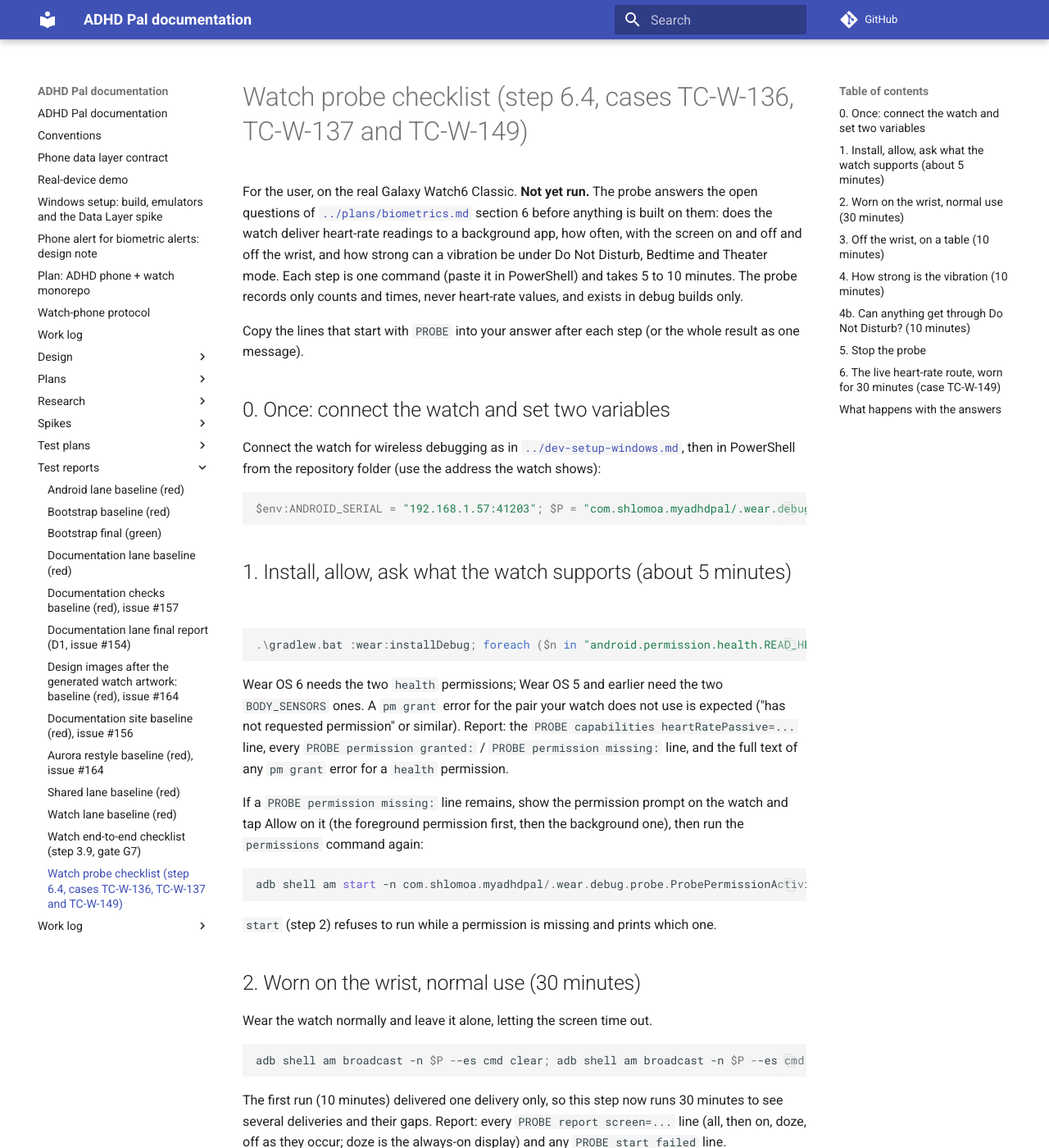
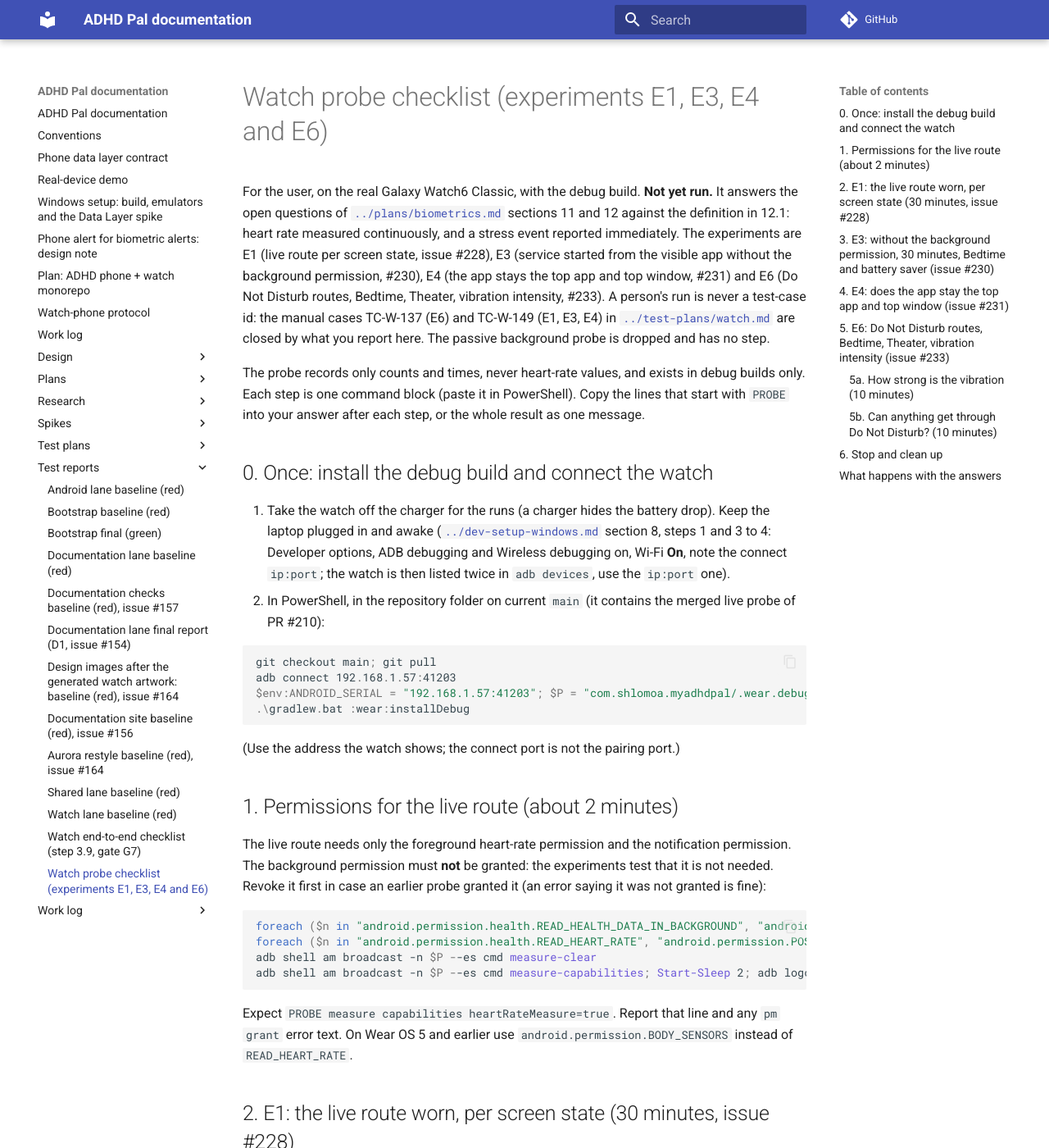
Before and after one commit to shlomoa/my-adhd-pal, an MkDocs documentation site: the page built from docs/test-reports/watch-probe-checklist.md, in a window 1280 px wide and 1400 px high. Shown: the whole window at 82% size. Built offline with MkDocs 1.6.1 and Material for MkDocs 9.7.7, drawn with Linux system fonts in a browser that asks for light colours; comment, search, counter and statistics services are not loaded; some of the changed text lies outside the part shown.

Commit message:
Rewrite the watch probe checklist for experiments E1, E3, E4 and E6 (#239)
Claude-Session: https://claude.ai/code/session_01WEDbyAJ64XqdSoQasUsg7b

Co-authored-by: Claude <noreply@anthropic.com>

````diff
--- a/docs/test-reports/watch-probe-checklist.md
+++ b/docs/test-reports/watch-probe-checklist.md
@@ -1,64 +1,118 @@
-# Watch probe checklist (step 6.4, cases TC-W-136, TC-W-137 and TC-W-149)
+# Watch probe checklist (experiments E1, E3, E4 and E6)
 
-For the user, on the real Galaxy Watch6 Classic. **Not yet run.** The probe answers the open questions of
-[`../plans/biometrics.md`](../plans/biometrics.md) section 6 before anything is built on them: does the watch deliver
-heart-rate readings to a background app, how often, with the screen on and off and off the wrist, and how strong can a
-vibration be under Do Not Disturb, Bedtime and Theater mode. Each step is one command (paste it in PowerShell) and takes
-5 to 10 minutes. The probe records only counts and times, never heart-rate values, and exists in debug builds only.
+For the user, on the real Galaxy Watch6 Classic, with the debug build. **Not yet run.** It answers the open questions of
+[`../plans/biometrics.md`](../plans/biometrics.md) sections 11 and 12 against the definition in 12.1: heart rate measured
+continuously, and a stress event reported immediately. The experiments are E1 (live route per screen state, issue #228),
+E3 (service started from the visible app without the background permission, #230), E4 (the app stays the top app and top
+window, #231) and E6 (Do Not Disturb routes, Bedtime, Theater, vibration intensity, #233). A person's run is never a
+test-case id: the manual cases TC-W-137 (E6) and TC-W-149 (E1, E3, E4) in [`../test-plans/watch.md`](../test-plans/watch.md)
+are closed by what you report here. The passive background probe is dropped and has no step.
 
-Copy the lines that start with `PROBE` into your answer after each step (or the whole result as one message).
+The probe records only counts and times, never heart-rate values, and exists in debug builds only. Each step is one
+command block (paste it in PowerShell). Copy the lines that start with `PROBE` into your answer after each step, or the
+whole result as one message.
 
-## 0. Once: connect the watch and set two variables
+## 0. Once: install the debug build and connect the watch
 
-Connect the watch for wireless debugging as in [`../dev-setup-windows.md`](../dev-setup-windows.md), then in PowerShell
-from the repository folder (use the address the watch shows):
+1. Take the watch off the charger for the runs (a charger hides the battery drop). Keep the laptop plugged in and awake
+   ([`../dev-setup-windows.md`](../dev-setup-windows.md) section 8, steps 1 and 3 to 4: Developer options, ADB debugging and
+   Wireless debugging on, Wi-Fi **On**, note the connect `ip:port`; the watch is then listed twice in `adb devices`, use the
+   `ip:port` one).
+2. In PowerShell, in the repository folder on current `main` (it contains the merged live probe of PR #210):
 
 ```powershell
+git checkout main; git pull
+adb connect 192.168.1.57:41203
 $env:ANDROID_SERIAL = "192.168.1.57:41203"; $P = "com.shlomoa.myadhdpal/.wear.debug.probe.ProbeReceiver"
+.\gradlew.bat :wear:installDebug
 ```
 
-## 1. Install, allow, ask what the watch supports (about 5 minutes)
+(Use the address the watch shows; the connect port is not the pairing port.)
+
+## 1. Permissions for the live route (about 2 minutes)
+
+The live route needs only the foreground heart-rate permission and the notification permission. The background permission
+must **not** be granted: the experiments test that it is not needed. Revoke it first in case an earlier probe granted it
+(an error saying it was not granted is fine):
 
 ```powershell
-.\gradlew.bat :wear:installDebug; foreach ($n in "android.permission.health.READ_HEART_RATE", "android.permission.health.READ_HEALTH_DATA_IN_BACKGROUND", "android.permission.BODY_SENSORS", "android.permission.BODY_SENSORS_BACKGROUND") { Write-Host "grant $n"; adb shell pm grant com.shlomoa.myadhdpal $n }; adb shell am broadcast -n $P --es cmd capabilities; adb shell am broadcast -n $P --es cmd permissions; Start-Sleep 3; adb logcat -d -s PROBE:I
+foreach ($n in "android.permission.health.READ_HEALTH_DATA_IN_BACKGROUND", "android.permission.BODY_SENSORS_BACKGROUND") { adb shell pm revoke com.shlomoa.myadhdpal $n }
+foreach ($n in "android.permission.health.READ_HEART_RATE", "android.permission.POST_NOTIFICATIONS") { adb shell pm grant com.shlomoa.myadhdpal $n }
+adb shell am broadcast -n $P --es cmd measure-clear
+adb shell am broadcast -n $P --es cmd measure-capabilities; Start-Sleep 2; adb logcat -d -s PROBE:I
 ```
 
-Wear OS 6 needs the two `health` permissions; Wear OS 5 and earlier need the two `BODY_SENSORS` ones. A `pm grant` error for the
-pair your watch does not use is expected ("has not requested permission" or similar). Report: the `PROBE capabilities
-heartRatePassive=...` line, every `PROBE permission granted:` / `PROBE permission missing:` line, and the full text of any
-`pm grant` error for a `health` permission.
+Expect `PROBE measure capabilities heartRateMeasure=true`. Report that line and any `pm grant` error text. On Wear OS 5 and
+earlier use `android.permission.BODY_SENSORS` instead of `READ_HEART_RATE`.
 
-If a `PROBE permission missing:` line remains, show the permission prompt on the watch and tap Allow on it (the foreground
-permission first, then the background one), then run the `permissions` command again:
+## 2. E1: the live route worn, per screen state (30 minutes, issue #228)
+
+Wear the watch normally, off the charger, and write down the battery percentage shown on the watch (**before**). Set the
+screen timeout in the watch settings to its longest value so that phase A can run untouched. Then start the service the
+way the app will, from a visible activity:
 
 ```powershell
-adb shell am start -n com.shlomoa.myadhdpal/.wear.debug.probe.ProbePermissionActivity; Start-Sleep 30; adb shell am broadcast -n $P --es cmd permissions; Start-Sleep 3; adb logcat -d -s PROBE:I
+adb shell am start -n com.shlomoa.myadhdpal/.wear.debug.probe.ProbeMeasureActivity; Start-Sleep 5; adb logcat -d -s PROBE:I
 ```
 
-`start` (step 2) refuses to run while a permission is missing and prints which one.
+Expect `PROBE measure start registered`. If it says `permission missing`, run step 1 again. A "Probe: measuring heart rate"
+notification appears on the watch: swipe to the notification list now and say whether you see it (it should stay there for
+the whole run). Do not use the watch or start any other app during the run, and do not touch the screen in phases A and C.
 
-## 2. Worn on the wrist, normal use (30 minutes)
+| Phase | 10 minutes | What you do |
+|---|---|---|
+| A | Screen on, untouched | Do not touch the watch; the screen stays on as long as it does. If it dims or goes off, note the minute |
+| B | Dim / always-on display | Leave the arm still so the screen goes to the always-on display (dim). If it will not, note what it did |
+| C | Screen off | Lay the arm down still so the screen goes off |
 
-Wear the watch normally and leave it alone, letting the screen time out.
+After each phase run the report (it is cumulative; run it once more at the end):
 
 ```powershell
-adb shell am broadcast -n $P --es cmd clear; adb shell am broadcast -n $P --es cmd start; Start-Sleep 1800; adb shell am broadcast -n $P --es cmd report; Start-Sleep 3; adb logcat -d -s PROBE:I
+adb shell am broadcast -n $P --es cmd measure-report; Start-Sleep 2; adb logcat -d -s PROBE:I
 ```
 
-The first run (10 minutes) delivered one delivery only, so this step now runs 30 minutes to see several deliveries and their gaps. Report: every `PROBE report screen=...` line (all, then on, doze, off as they occur; doze is the always-on display) and any `PROBE start failed` line. `newestAgeSec` is how old the newest sample was when the delivery arrived. `gapSec` is the time between
-deliveries in seconds. No `delivery` lines at all means the watch delivered nothing to the app.
+The report prints `PROBE measure screen=all readings=... perMin=... gapSec median=... p95=... max=...`, one such line per
+screen state that occurred (`on`, `doze` is the always-on display, `off`), one `availability` line per sensor change with
+`atSec` (seconds since start; compare with the longest gap to find the cause of the 60 s gap seen earlier) and
+`PROBE measure battery start=... now=... dropPerHour=...`. When the three phases are done, write down the battery
+percentage on the watch (**after**), leave the service running for step 3 or stop it with
+`adb shell am broadcast -n $P --es cmd measure-stop`.
 
-## 3. Off the wrist, on a table (10 minutes)
+Report: every `PROBE measure` line after phase C, the report after A and after B, the battery before and after, whether the
+notification stayed visible, the minute the screen dimmed or went off in phase A, and anything else you did on the watch.
 
-Take the watch off, put it on a table, screen off.
+## 3. E3: without the background permission, 30 minutes, Bedtime and battery saver (issue #230)
 
-```powershell
-adb shell am broadcast -n $P --es cmd clear; Start-Sleep 600; adb shell am broadcast -n $P --es cmd report; Start-Sleep 3; adb logcat -d -s PROBE:I
-```
+Step 1 already left the background permission off, so step 2 is the first half of E3. For the rest:
 
-Report: the `PROBE report` lines. Few or no deliveries off the wrist is expected; it shows what the watch does then.
+1. Run `measure-clear`, start the service from the visible app as in step 2, wear the watch for 30 minutes (screen as
+   it comes). After 30 minutes run `measure-report` as in step 2. Report the `PROBE measure` lines and whether the
+   notification is still there. **The service survived** means readings in the last minutes and no `start failed` line.
+2. Bedtime: with the service running, turn Bedtime mode on in the watch quick settings for 10 minutes, then off. Run
+   `measure-report` after turning it on (minute 0) and after the 10 minutes. Report the readings and gaps.
+3. Battery saver: the same with battery saver / power saving on (watch Settings, Battery; the name may differ, say what you
+   used) for 10 minutes.
 
-## 4. How strong is the vibration (10 minutes)
+Stop with `measure-stop` at the end. State whether any permission prompt appeared on the watch during these runs.
+
+## 4. E4: does the app stay the top app and top window (issue #231)
+
+Observed on the watch, no command needed beyond the start in step 2. The current probe activity closes at once (it only
+starts the service), so what you see is what the system does with a started app: say what the watch face and the
+screen show after a minute of leaving it alone. Answer, in your own words:
+
+1. After the start, which screen is shown, the app or the watch face? After the screen timeout, and after waking it?
+2. In the always-on display (phase B of step 2): app, watch face, or other?
+3. What is the screen timeout setting, and does any setting keep the screen on while the app runs (say which: for example
+   "Keep screen on", "Touch to wake", "Wake up gesture")?
+4. After you tap the notification, does the app come to the front?
+
+If the probe cannot show the app staying in front (it has no screen of its own), say so: the lane then adds a screen that stays
+in front with a keep-screen-on switch to the debug build, and this step is repeated with it.
+
+## 5. E6: Do Not Disturb routes, Bedtime, Theater, vibration intensity (issue #233)
+
+### 5a. How strong is the vibration (10 minutes)
 
 The same command in each state below. Run it, then say whether you felt it and how strong (none, weak, strong):
 
@@ -77,24 +131,20 @@ adb shell am broadcast -n $P --es cmd vibrate
 
 Also report the `PROBE vibrate amplitudeControl=...` line (`adb logcat -d -s PROBE:I`). Put every setting back afterwards.
 
-## 4b. Can anything get through Do Not Disturb? (10 minutes)
+### 5b. Can anything get through Do Not Disturb? (10 minutes)
 
-Two routes to try with Do Not Disturb on (`adb shell cmd notification set_dnd priority`; remember to turn it off afterwards with
-`adb shell cmd notification set_dnd off`). First allow notifications once:
+Two routes to try with Do Not Disturb on (`adb shell cmd notification set_dnd priority`; turn it off afterwards with
+`adb shell cmd notification set_dnd off`). The notification permission was granted in step 1.
 
-```powershell
-adb shell pm grant com.shlomoa.myadhdpal android.permission.POST_NOTIFICATIONS
-```
-
-Route 1, an alarm notification that asks to bypass Do Not Disturb with a full-screen alert. Run it, say whether the watch vibrated and the
-screen woke with a big "Probe alert", and copy the `PROBE notify-alarm posted ...` line:
+Route 1, an alarm notification that asks to bypass Do Not Disturb with a full-screen alert. Run it, say whether the watch
+vibrated and the screen woke with a big "Probe alert", and copy the `PROBE notify-alarm posted ...` line:
 
 ```powershell
 adb shell am broadcast -n $P --es cmd notify-alarm; Start-Sleep 5; adb logcat -d -s PROBE:I
 ```
 
-Then on the watch open Settings and look for the Do Not Disturb exceptions or "Override Do Not Disturb for" and allow the app "ADHD Pal"
-(say if no such setting exists), and run the same command again.
+Then on the watch open Settings and look for the Do Not Disturb exceptions or "Override Do Not Disturb for" and allow the app
+"ADHD Pal" (say if no such setting exists), and run the same command again.
 
 Route 2, an alarm clock that fires after 15 seconds (keep the watch still and wait):
 
@@ -103,49 +153,22 @@ adb shell am broadcast -n $P --es cmd alarm-clock; Start-Sleep 25; adb logcat -d
 ```
 
 Report for each: felt or not, strength, whether the screen woke, and the `PROBE` lines (`alarm-clock fired`, `alert screen shown`).
+Repeat both routes with Bedtime mode on and with Theater mode on, and say for each which routes got through.
 
-## 5. Stop the probe
+## 6. Stop and clean up
 
 ```powershell
-adb shell am broadcast -n $P --es cmd stop; Start-Sleep 2; adb logcat -d -s PROBE:I
+adb shell am broadcast -n $P --es cmd measure-stop; adb shell cmd notification set_dnd off
 ```
 
-Report: `PROBE stop cleared`. The probe stays installed (debug build) and does nothing until started again.
-
-## 6. The live heart-rate route, worn for 30 minutes (case TC-W-149)
-
-For [`../plans/biometrics.md`](../plans/biometrics.md) section 11: the app measures only while it runs. Do step 5 first, so the old probe does not
-confuse the numbers. Wear the watch, with the screen on, on the wrist.
-
-```powershell
-adb shell pm grant com.shlomoa.myadhdpal android.permission.health.READ_HEART_RATE
-adb shell pm grant com.shlomoa.myadhdpal android.permission.POST_NOTIFICATIONS
-adb shell am broadcast -n $P --es cmd measure-clear
-adb shell am broadcast -n $P --es cmd measure-capabilities; Start-Sleep 2; adb logcat -d -s PROBE:I
-adb shell am start -n com.shlomoa.myadhdpal/.wear.debug.probe.ProbeMeasureActivity; Start-Sleep 5; adb logcat -d -s PROBE:I
-```
-
-Do not grant `READ_HEALTH_DATA_IN_BACKGROUND` (it must not be needed). Expect `PROBE measure capabilities heartRateMeasure=true` and `PROBE measure start registered`.
-If it says `permission missing`, run the permission step of step 1 and start again. A "Probe: measuring heart rate" notification appears on the watch.
-
-Then, with the watch worn the whole time:
-
-1. 10 minutes: keep the screen lit (touch it now and then).
-2. 10 minutes: leave it alone so the screen dims and goes to the always-on display.
-3. 10 minutes: hold the wrist down (or lay your arm still) so the screen goes off.
-
-```powershell
-adb shell am broadcast -n $P --es cmd measure-report; Start-Sleep 2; adb logcat -d -s PROBE:I
-adb shell am broadcast -n $P --es cmd measure-stop
-```
-
-Report the `PROBE measure` lines (one for all readings, one per screen state, any `availability` lines, and the `battery` line) and say whether the
-notification was still there at the end, and whether you started anything else on the watch during the 30 minutes. The report shows about one reading
-per second if the live route works; long gaps in the `doze` or `off` lines would mean readings stop, or arrive late, with the screen dim or off.
+Turn Bedtime, Theater and battery saver off and put the vibration intensity and screen timeout back. The probe stays
+installed (debug build) and does nothing until started again.
 
 ## What happens with the answers
 
-- Capability or deliveries missing: the user decides whether biometric alerts are still worth building
-  ([`../plans/biometrics.md`](../plans/biometrics.md), section 6) and the Samsung health route is researched.
-- Deliveries present: the gaps are the measured latency (D6) in the documents, and 6.4 (the real listener) is built.
-- Vibration results: written into section 4 of the decision document as verified.
+- E1 numbers per screen state go into [`../plans/biometrics.md`](../plans/biometrics.md) section 12.3 and the body of issue #228;
+  they are the measured latency (D6). Whether the route meets "continuously" and "immediately" per screen state is then
+  written in E2 (#229) from the measured numbers only.
+- E3 and E4: whether the background-permission prompt is needed, and how the app is kept in front, go into section 12.3 and
+  feed the foreground service (C4) and the permission flow (C10).
+- E6: written into section 4 of the decision document as verified.
````
Also changed, not shown: docs/test-plans/watch.md (+3 -3 lines), docs/work-log/watch.md (+2 -0 lines).
